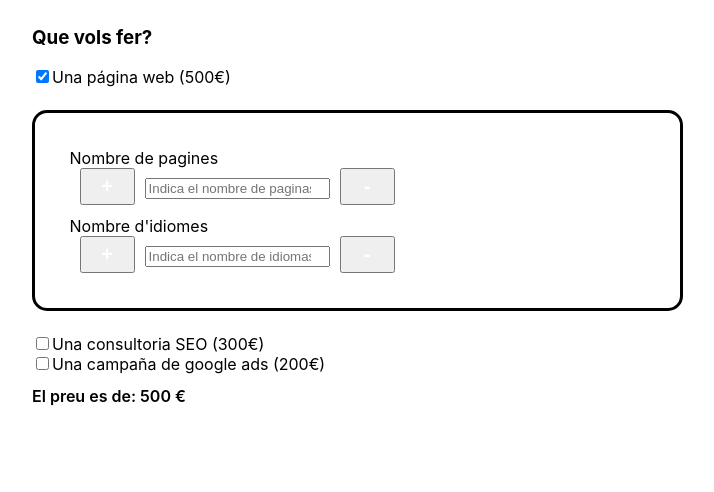
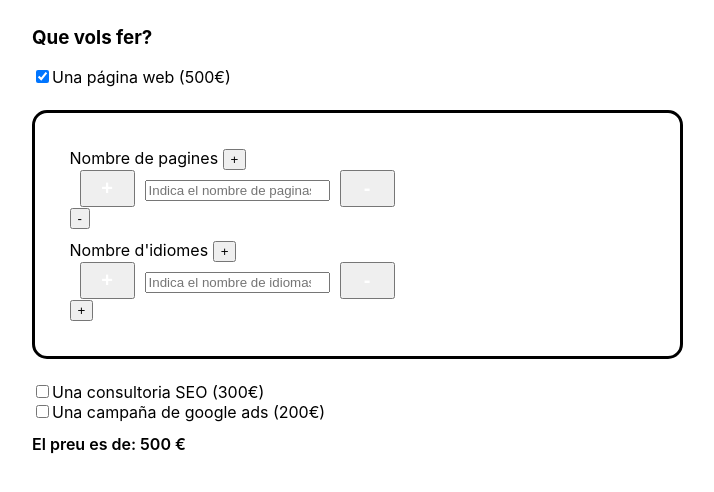
Before and after one commit to sbertmart/sprint_7, a React (Create React App) app: page / in a window 1280 px wide. Both pictures are taken after a click on the checkbox 74 px from the left and 76 px from the top of the page. Shown: the top 492 px of the page, without its empty margins (32-746 px from the left). Built offline with nearby package versions, Linux system fonts and the light colour scheme; the HTML template or start-up script is replaced by a standard one.

Commit message:
Dividir evento

```diff
--- a/src/App.js
+++ b/src/App.js
@@ -22,7 +22,6 @@ function App() {
     contador = 0;
     setDatos({...datos,
     [event.target.name] : parseInt(event.target.value)})
-
   }
 
   const handleCheck = (position, valor) => {
@@ -35,25 +34,11 @@ function App() {
     }
   }
 
-  console.log(contador);
-
   const anadirONo = () => {
     if(isNaN(contador)) {return 0}
     if(isChecked[0] === true) {return contador}
     if(isChecked[0] === false) {return 0}
   }
-
-  const [contadorPag, setContadorPag] = useState(0);
-
-  const anadir = (event) => {
-    setDatos({...datos,
-    [event.target.name] : parseInt(event.target.value++)})
-  }
-  const sustraer = (event) => {
-    setDatos({...datos,
-    [event.target.name] : parseInt(event.target.value--)})
-  }
-
 
   return (
     <div className="divprincipal">
@@ -69,31 +54,35 @@ function App() {
       {isChecked[0] &&
       <Form>
         <div>
+
         <label className="d-flex">
           Nombre de pagines&nbsp;
+          <input
+            type="button"
+            value="+"
+            onClick={()=> setDatos({numPaginas : datos.numPaginas + 1 })}
+            className="botonesform btn btn-danger"/>
           <InputBotones
             className="form-control"
             name="numPaginas"
             tipo="paginas"
             value={datos.numPaginas}
-            sumar={anadir}
-            restar={sustraer}
             funcion={handleOnChange}>
           </InputBotones>
+          <button className="botonesform btn btn-danger">-</button>
         </label>
         </div>
         <div style={{marginTop:"2%"}}>
         <label className="d-flex">
           Nombre d'idiomes&nbsp;
+          <button className="botonesform btn btn-danger">+</button>
           <InputBotones
             className="form-control"
             name="numIdiomas"
             tipo="idiomas"
-            value={datos.numIdiomas}
-            sumar={anadir}
-            restar={sustraer}
             funcion={handleOnChange}>
           </InputBotones>
+          <button className="botonesform btn btn-danger">+</button>
         </label>
         </div>
 
```
